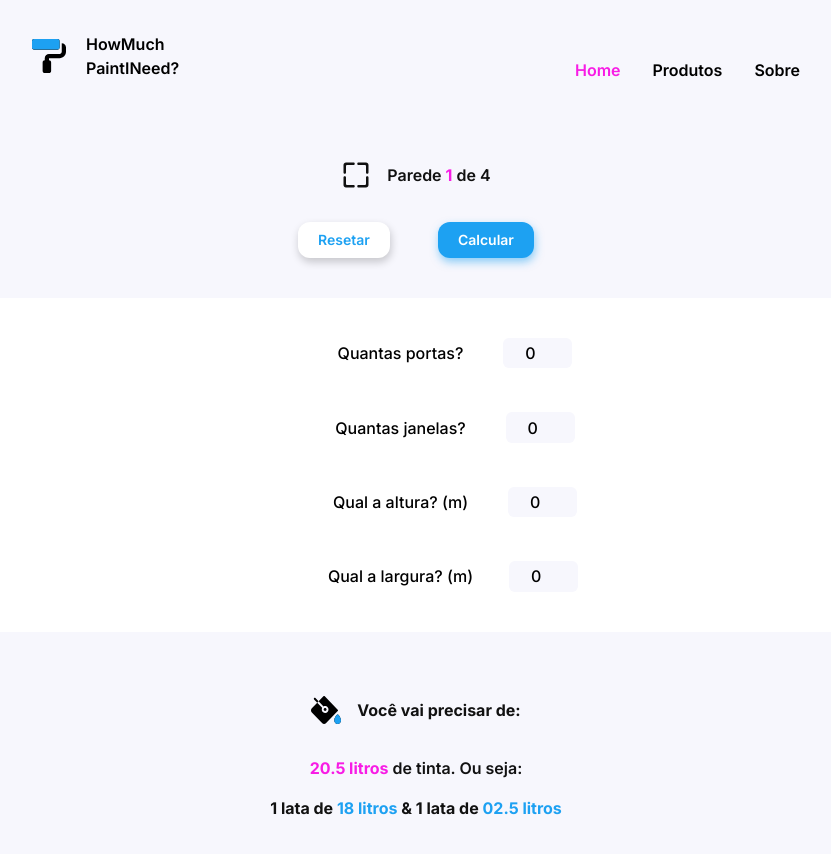
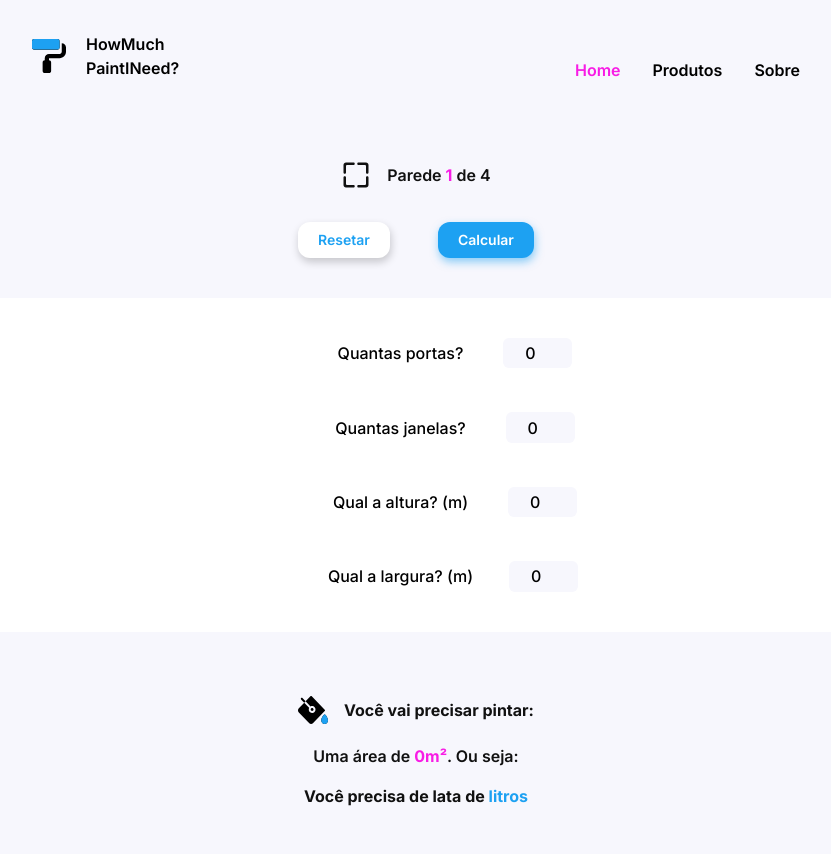
Before and after one commit to Thiagoow/PaintCalculator-React-Js-Redux-Tailwind, a React (Vite) app: page / in a window 1280 px wide. Shown: the top 854 px of the page, without its empty margins (224-1055 px from the left). Built offline with nearby package versions, Linux system fonts and the light colour scheme; some icons are missing; the HTML template or start-up script is replaced by a standard one.

Commit message:
Rendering results :D

```diff
--- a/src/components/Results.jsx
+++ b/src/components/Results.jsx
@@ -6,9 +6,8 @@ import calcPaintNeed from '../utils/paintNeeded';
 
 function Results() {
   const { paintArea } = useSelector(selectAccumulator);
-  //const { liters, paints } = calcPaintNeed(paintArea);
-  const results = calcPaintNeed(paintArea);
-  console.log(results);
+  const { liters, canQty } = calcPaintNeed(paintArea);
+  console.log(liters, canQty);
 
   return (
     <section className="flex flex-col items-center my-16">
@@ -16,19 +15,19 @@ function Results() {
         <img src={bucketIcon} alt="Bucket icon" />
 
         <p className="font-bold text-txtColor ml-4 self-center">
-          Você vai precisar de:
+          Você vai precisar pintar:
         </p>
       </div>
 
-      <div className="flex flex-col mt-8 items-center">
+      <div className="flex flex-col mt-5 items-center">
         <p className="font-semibold text-txtColor">
-          <b className="font-bold text-pinkColor">20.5 litros</b> de tinta. Ou
-          seja:
+          Uma área de <b className="font-bold text-pinkColor">{paintArea}m²</b>.
+          Ou seja:
         </p>
 
         <p className="mt-4 font-bold text-txtColor flex-wrap text-center">
-          1 lata de <b className="text-blueColor">18 litros</b> & 1 lata de{' '}
-          <b className="text-blueColor">02.5 litros</b>
+          Você precisa de {canQty[0]} lata{canQty[0] > 1 ? 's' : ''} de
+          <b className="text-blueColor"> {liters[0]} litros</b>
         </p>
       </div>
     </section>
```
